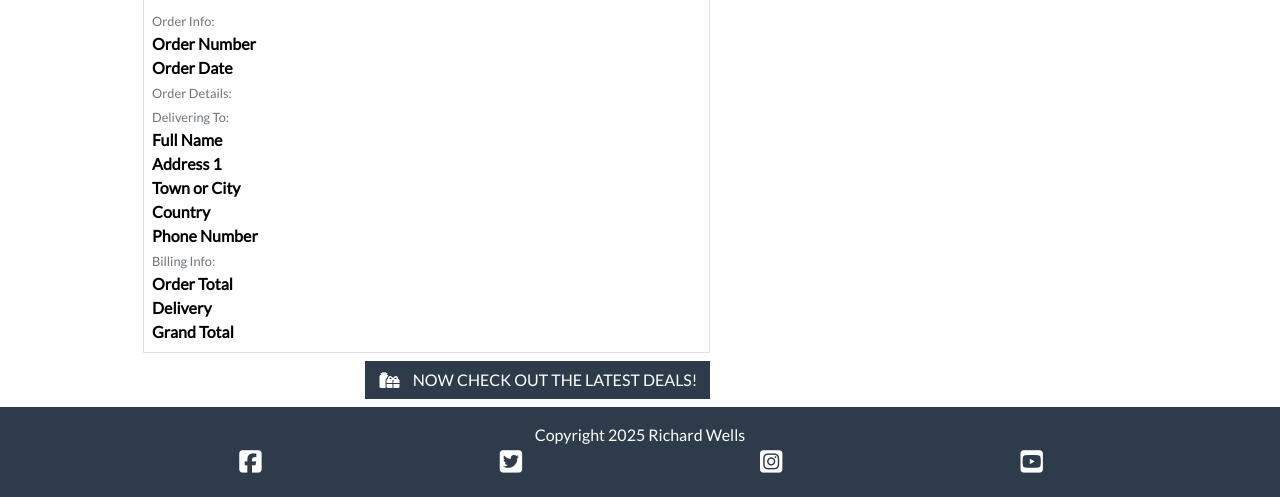
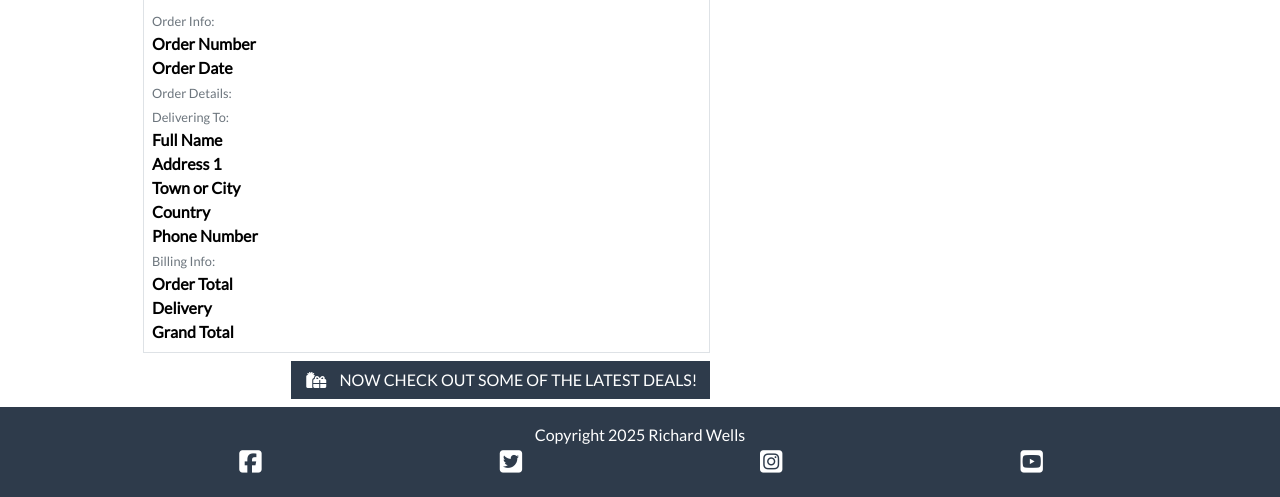
Before and after one commit to Richard-L4/Green_Jacket, a Django app: template checkout/templates/checkout/checkout_success.html in a window 1280 px wide. Shown: the part 317-814 px from the top of the page. Run offline with Django 3.2, Linux system fonts and the light colour scheme; the template is opened without the code that fills it, so the values that code supplies are empty; some libraries are stand-ins or nearby versions.

Commit message:
minor change to run collect static

```diff
--- a/checkout/templates/checkout/checkout_success.html
+++ b/checkout/templates/checkout/checkout_success.html
@@ -198,7 +198,7 @@
 					<span class="icon mr-2">
 						<i class="fas fa-gifts"></i>
 					</span>
-					<span class="text-uppercase">Now check out the latest deals!</span>
+					<span class="text-uppercase">Now check out some of the latest deals!</span>
 				</a>
 			</div>
 		</div>
```
